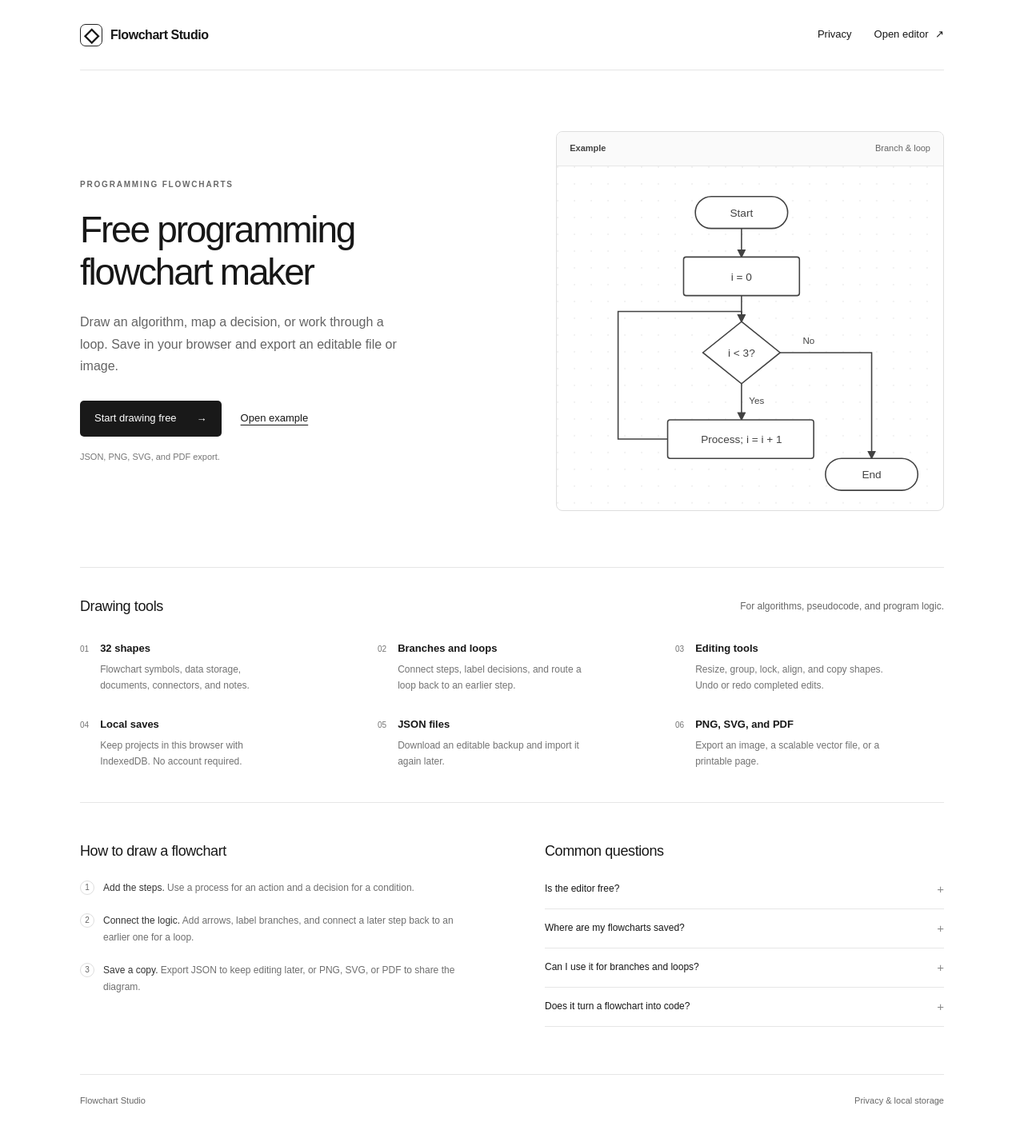
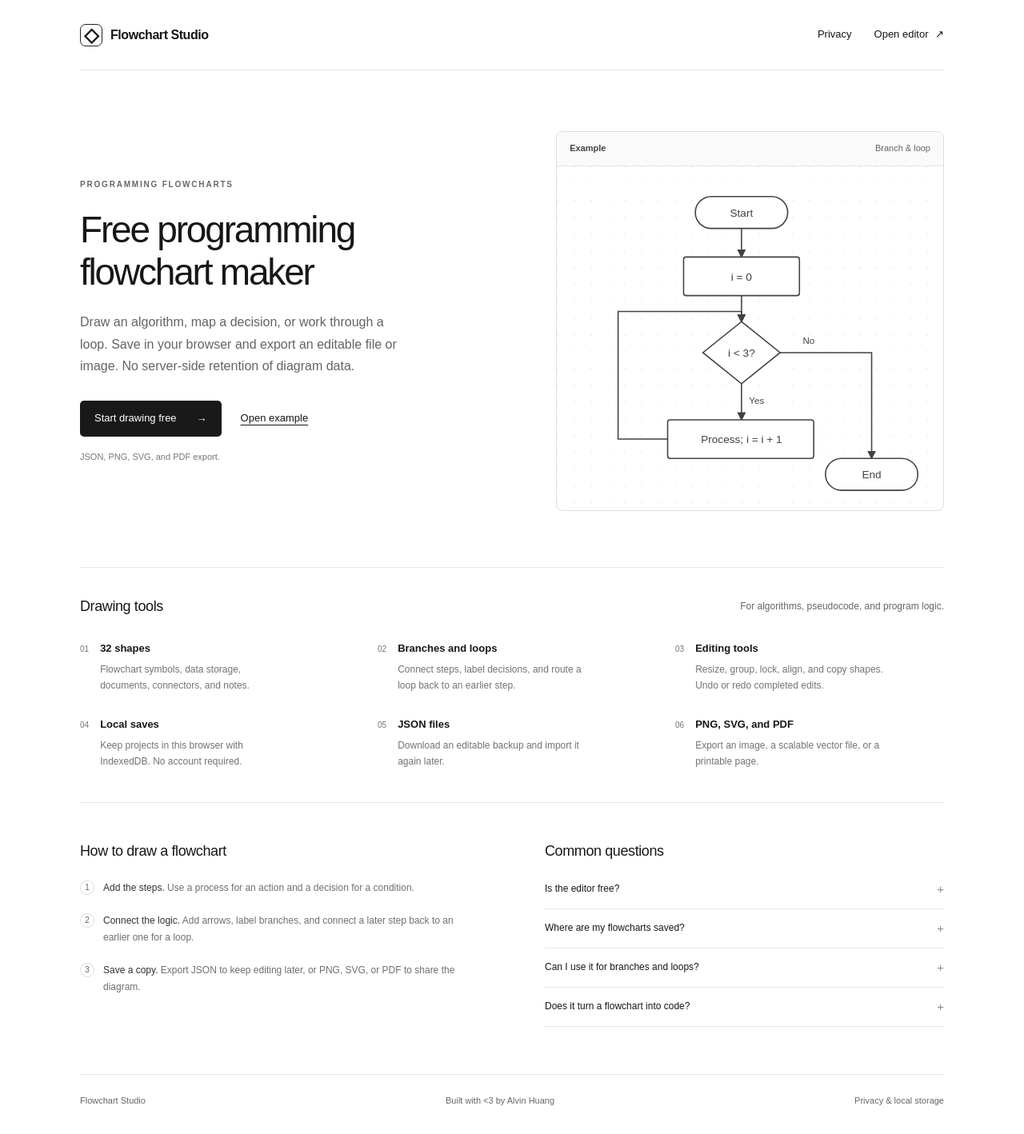
Before and after one commit to alvinhhh/flowchart-studio, a Next.js app: page / in a window 1280 px wide. Shown: the whole page at 80% size. Built offline with nearby package versions, Linux system fonts and the light colour scheme; no server answers.

Commit message:
Add homepage privacy statement and author credit

```diff
--- a/src/app/page.tsx
+++ b/src/app/page.tsx
@@ -84,7 +84,7 @@ export default function Home() {
           <div className="hero-copy">
             <p className="public-eyebrow">PROGRAMMING FLOWCHARTS</p>
             <h1 id="home-title">Free programming<br className="desktop-break" /> flowchart maker</h1>
-            <p className="public-lead">Draw an algorithm, map a decision, or work through a loop. Save in your browser and export an editable file or image.</p>
+            <p className="public-lead">Draw an algorithm, map a decision, or work through a loop. Save in your browser and export an editable file or image. No server-side retention of diagram data.</p>
             <div className="hero-actions"><Link className="public-primary" href="/app" prefetch={false}>Start drawing free <span aria-hidden="true">→</span></Link><Link className="public-example-link" href="/app?example=1" prefetch={false}>Open example</Link></div>
             <p className="hero-detail">JSON, PNG, SVG, and PDF export.</p>
           </div>
@@ -99,7 +99,7 @@ export default function Home() {
           <section className="public-faq" aria-labelledby="faq-title"><h2 id="faq-title">Common questions</h2><details><summary>Is the editor free?</summary><p>Yes. The local editor, browser saves, and JSON, PNG, SVG, and PDF exports are free. No account or payment is required.</p></details><details><summary>Where are my flowcharts saved?</summary><p>Projects are stored in IndexedDB in this browser on this device. Clearing site data or using a private browsing session can remove them. Export JSON backups for work you want to keep.</p></details><details><summary>Can I use it for branches and loops?</summary><p>Yes. Connect decision branches and label their arrows. Create a loop by connecting a later step to an earlier step. A connection directly from a node to itself is not supported.</p></details><details><summary>Does it turn a flowchart into code?</summary><p>No. This version is a diagram editor. It does not execute algorithms or generate source code.</p></details></section>
         </div>
       </main>
-      <footer className="public-footer"><span>{PRODUCT.name}</span><Link href="/privacy">Privacy &amp; local storage</Link></footer>
+      <footer className="public-footer"><span>{PRODUCT.name}</span><span>Built with &lt;3 by <a href="https://alvinhua.ng">Alvin Huang</a></span><Link href="/privacy">Privacy &amp; local storage</Link></footer>
       <script type="application/ld+json" dangerouslySetInnerHTML={{ __html: JSON.stringify(application).replace(/</g, "\\u003c") }} />
     </div>
   );
```
